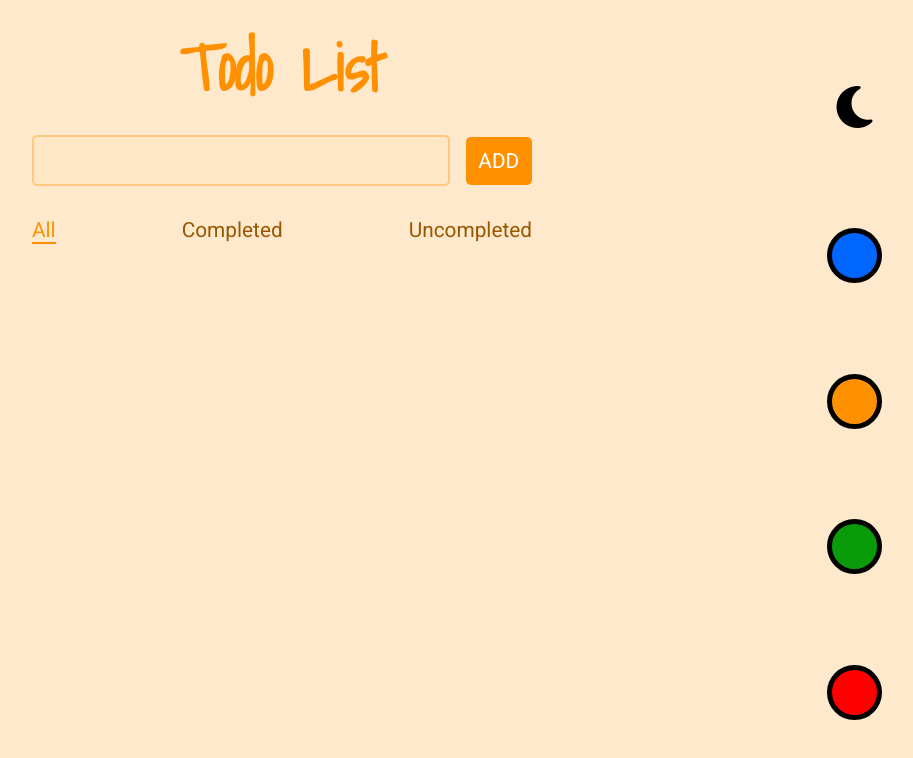
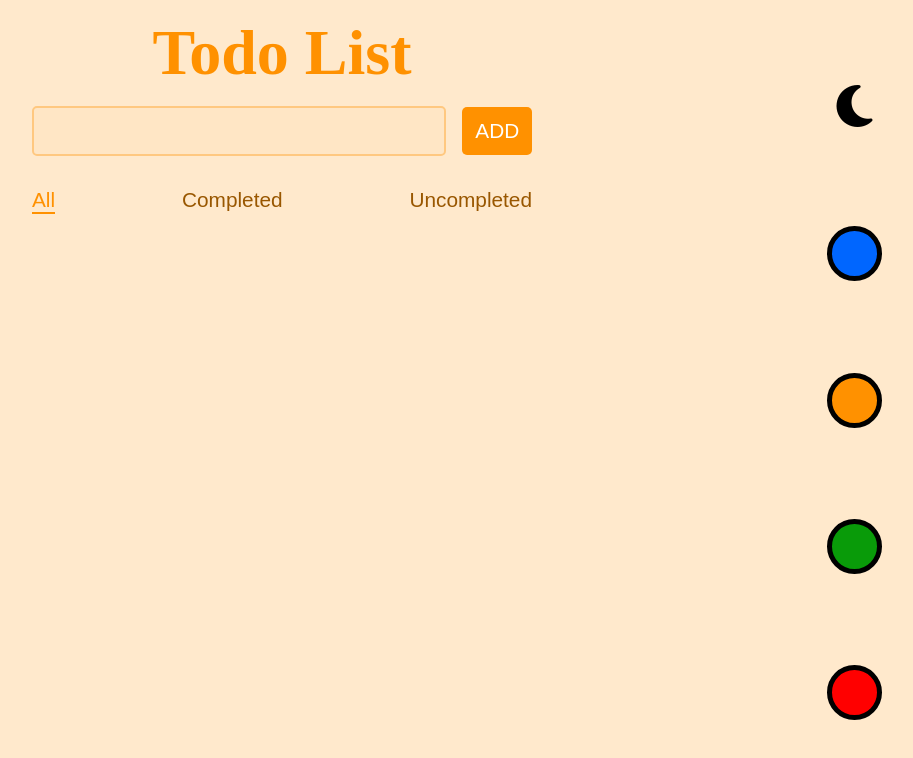
Before and after one commit to ashoaa/Todo-List, a React (Vite) app: page / in a window 1280 px wide. Shown: the top 758 px of the page, without its empty margins (358-1271 px from the left). Built offline with nearby package versions, Linux system fonts and the light colour scheme; a web font is replaced by a local one.

Commit message:
Optimize fonts

```diff
--- a/index.html
+++ b/index.html
@@ -1,20 +1,10 @@
 <!DOCTYPE html>
 <html lang="en">
   <head>
-    <link rel="preconnect" href="https://fonts.googleapis.com" />
-    <link rel="preconnect" href="https://fonts.gstatic.com" crossorigin />
-    <link
-      href="https://fonts.googleapis.com/css2?family=Caveat&family=Shadows+Into+Light&display=swap"
-      rel="stylesheet" />
-    <link
-      href="https://fonts.googleapis.com/css2?family=Roboto&display=swap"
-      rel="stylesheet" />
     <script
       src="https://kit.fontawesome.com/ae57e02cc3.js"
       crossorigin="anonymous"></script>
-
     <meta charset="UTF-8" />
-    <!-- <link rel="icon" type="image/svg+xml" href="/vite.svg" /> -->
     <meta name="viewport" content="width=device-width, initial-scale=1.0" />
 
     <title>Todo List</title>
--- a/styles/_global.scss
+++ b/styles/_global.scss
@@ -1,3 +1,22 @@
+@font-face {
+  font-family: "Shadows Into Light";
+  font-style: normal;
+  font-weight: 400;
+  font-display: swap;
+  src: url(https://fonts.gstatic.com/s/shadowsintolight/v15/UqyNK9UOIntux_czAvDQx_ZcHqZXBNQzdcD5.woff2);
+  unicode-range: U+0000-00FF, U+0131, U+0152-0153, U+02BB-02BC, U+02C6, U+02DA,
+    U+02DC, U+0304, U+0308, U+0329, U+2000-206F, U+2074, U+20AC, U+2122, U+2191,
+    U+2193, U+2212, U+2215, U+FEFF, U+FFFD;
+}
+@font-face {
+  font-family: "Roboto";
+  font-style: normal;
+  font-weight: 400;
+  font-display: swap;
+  src: url(https://fonts.gstatic.com/s/roboto/v30/KFOmCnqEu92Fr1Mu72xKOzY.woff2);
+  unicode-range: U+0460-052F, U+1C80-1C88, U+20B4, U+2DE0-2DFF, U+A640-A69F,
+    U+FE2E-FE2F;
+}
 * {
   margin: 0;
   box-sizing: border-box;
```
